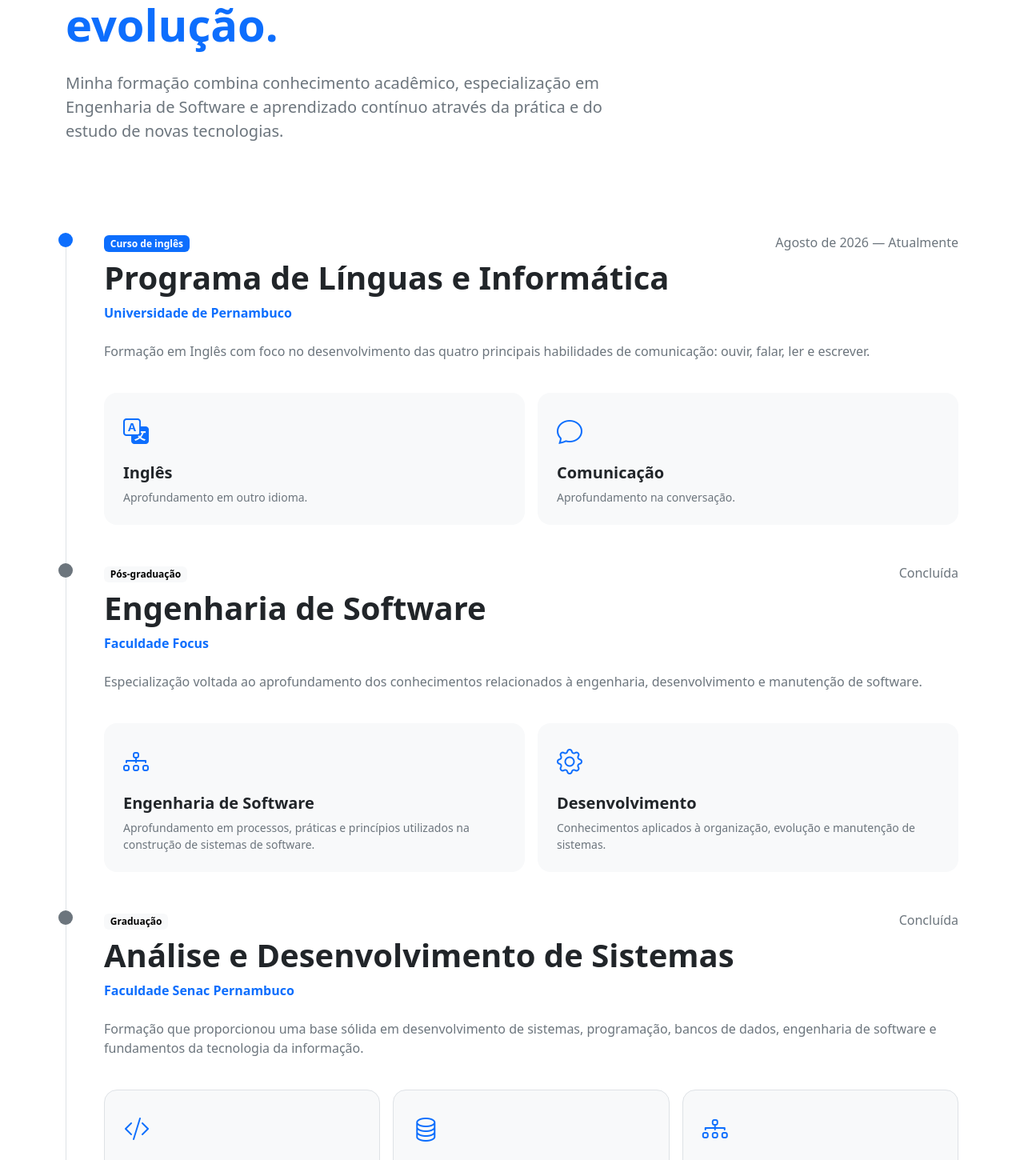
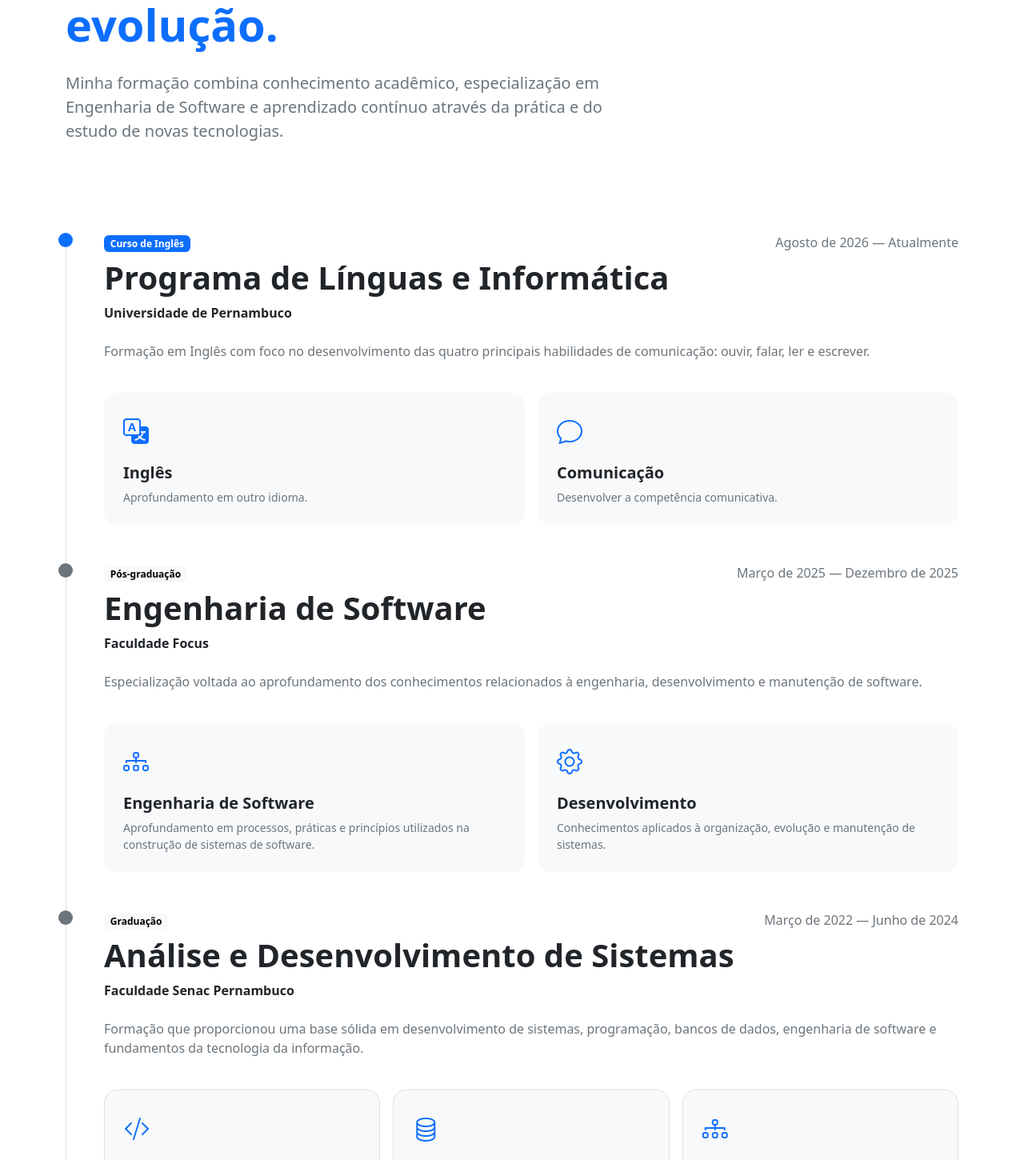
Before and after one commit to ronaldosabino/professional-portfolio, an Angular app: page /education in a window 1280 px wide. Shown: the part 313-1763 px from the top of the page at 80% size. Built offline with nearby package versions, Linux system fonts and the light colour scheme.

Commit message:
feat: enhance text styling and content clarity in about, education, and experiences sections

```diff
--- a/src/app/features/about/about.html
+++ b/src/app/features/about/about.html
@@ -43,7 +43,7 @@
                 de transformar problemas em soluções através do software.
             </p>
 
-            <p class="text-secondary">
+            <p class="lead text-secondary">
                 Minha trajetória profissional tem sido construída
                 principalmente no desenvolvimento de aplicações web,
                 mas também envolve análise de requisitos, entendimento
--- a/src/app/features/education/education.html
+++ b/src/app/features/education/education.html
@@ -80,14 +80,14 @@
                         <div>
 
                             <span class="badge text-bg-primary mb-2">
-                                Curso de inglês
+                                Curso de Inglês
                             </span>
 
                             <h2 class="display-6 fw-bold mb-2">
                                 Programa de Línguas e Informática
                             </h2>
 
-                            <p class="text-primary fw-semibold mb-0">
+                            <p class="fw-semibold mb-0">
                                 Universidade de Pernambuco
                             </p>
 
@@ -138,7 +138,7 @@
                                 </h3>
 
                                 <p class="text-secondary small mb-0">
-                                    Aprofundamento na conversação.
+                                    Desenvolver a competência comunicativa.
                                 </p>
 
                             </div>
@@ -168,7 +168,7 @@
                                 Engenharia de Software
                             </h2>
 
-                            <p class="text-primary fw-semibold mb-0">
+                            <p class="fw-semibold mb-0">
                                 Faculdade Focus
                             </p>
 
@@ -176,7 +176,7 @@
 
 
                         <span class="text-secondary">
-                            Concluída
+                            Março de 2025 — Dezembro de 2025
                         </span>
 
                     </div>
@@ -255,7 +255,7 @@
                                 Análise e Desenvolvimento de Sistemas
                             </h2>
 
-                            <p class="text-primary fw-semibold mb-0">
+                            <p class="fw-semibold mb-0">
                                 Faculdade Senac Pernambuco
                             </p>
 
@@ -263,7 +263,7 @@
 
 
                         <span class="text-secondary">
-                            Concluída
+                            Março de 2022 — Junho de 2024
                         </span>
 
                     </div>
--- a/src/app/features/experiences/experiences.html
+++ b/src/app/features/experiences/experiences.html
@@ -103,7 +103,7 @@
                                 Analista e Desenvolvedor de Sistemas Júnior
                             </h2>
 
-                            <p class="text-primary fw-semibold mb-0">
+                            <p class="fw-semibold mb-0">
                                 Elógica Processamento de Dados Ltda.
                             </p>
 
@@ -164,7 +164,7 @@
                                 Programador Trainee
                             </h2>
 
-                            <p class="text-primary fw-semibold mb-0">
+                            <p class="fw-semibold mb-0">
                                 Elógica Processamento de Dados Ltda.
                             </p>
 
@@ -234,6 +234,10 @@
                             <h2 class="fs-2 fw-bold mb-1">
                                 Estágiário de Tecnologia da Informação
                             </h2>
+
+                            <p class=" fw-semibold mb-0">
+                                Elógica Processamento de Dados Ltda.
+                            </p>
 
                         </div>
 
```
